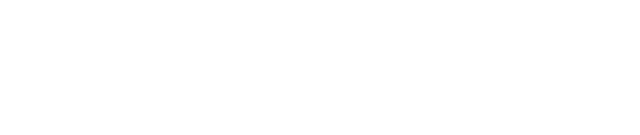
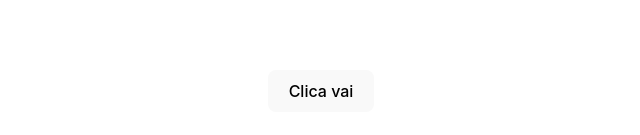
Before and after one commit to dvxme/lemon-lemon, a React (Vite) app: page / in a window 1280 px wide. Shown: the part 309-444 px from the top of the page, without its empty margins (319-959 px from the left). Built offline with nearby package versions, Linux system fonts and the light colour scheme.

Commit message:
feat(scene) - Create scene with big dialog

```diff
--- a/src/App.tsx
+++ b/src/App.tsx
@@ -1,3 +1,8 @@
-export const App = () =>
+import { FunctionComponentWithoutProps } from 'types/FunctionComponent'
+import { BigDialogScene } from 'scenes/BigDialogScene'
+
+
+export const App: FunctionComponentWithoutProps = () =>
   <>
+    <BigDialogScene />
   </>
--- /dev/null
+++ b/src/scenes/BigDialogScene.tsx
@@ -0,0 +1,52 @@
+import { FunctionComponentWithoutProps } from 'types/FunctionComponent'
+import { Dialog } from 'components/dialog/Dialog'
+import { useVisibility } from 'hooks/useVisibility'
+import { singleChildCentered } from 'utils/styles'
+import bigImage from 'assets/big.jpg'
+import { css } from '@emotion/react'
+
+
+const styles = {
+  bigImage: css({
+    width: '100%',
+  }),
+}
+
+export const BigDialogScene: FunctionComponentWithoutProps = () => {
+  const [isDialogVisible, dialogVisibility] = useVisibility(false)
+
+  return (
+    <>
+      <div
+        css={[singleChildCentered, {
+          height: '100%',
+        }]}
+      >
+        <button
+          onClick={dialogVisibility.show}
+        >
+          {'Clica vai'}
+        </button>
+      </div>
+      <Dialog
+        title={'Título Grande'}
+        closeOnOverlayClick
+        isOpen={isDialogVisible}
+        onClose={dialogVisibility.hide}
+      >
+        <p>
+          {
+            'Lorem ipsum dolor sit amet, consectetur adipiscing elit, sed do eiusmod tempor incididunt ut labore et dolore magna aliqua. Id nibh tortor id aliquet lectus. Nisl tincidunt eget nullam non nisi. Condimentum vitae sapien pellentesque habitant. Eu facilisis sed odio morbi. Molestie ac feugiat sed lectus vestibulum mattis. Amet consectetur adipiscing elit pellentesque habitant. Duis convallis convallis tellus id interdum velit laoreet id. Feugiat in fermentum posuere urna nec tincidunt praesent. Consequat interdum varius sit amet. Ut consequat semper viverra nam libero justo laoreet sit.\n'
+            + 'Tempus iaculis urna id volutpat lacus laoreet non curabitur gravida. Aliquam ultrices sagittis orci a scelerisque purus. Lacus sed viverra tellus in. Netus et malesuada fames ac turpis egestas maecenas pharetra convallis. Nunc pulvinar sapien et ligula ullamcorper malesuada proin libero nunc. Vivamus at augue eget arcu dictum varius duis. Amet est placerat in egestas erat imperdiet. Turpis nunc eget lorem dolor sed viverra ipsum nunc. Augue ut lectus arcu bibendum at varius vel pharetra. Quisque egestas diam in arcu cursus euismod quis. Quis vel eros donec ac odio tempor. Dolor sit amet consectetur adipiscing elit duis tristique sollicitudin. Lorem dolor sed viverra ipsum nunc aliquet bibendum enim facilisis. Ridiculus mus mauris vitae ultricies leo integer malesuada. Urna condimentum mattis pellentesque id. Sollicitudin nibh sit amet commodo nulla facilisi nullam vehicula. Amet consectetur adipiscing elit ut aliquam purus. Proin sed libero enim sed faucibus turpis. Neque ornare aenean euismod elementum. Viverra vitae congue eu consequat ac felis donec et odio.\n'
+            + 'Magna etiam tempor orci eu lobortis. Ut pharetra sit amet aliquam. Integer vitae justo eget magna fermentum iaculis. Sit amet cursus sit amet dictum. Ipsum dolor sit amet consectetur adipiscing. Hac habitasse platea dictumst vestibulum rhoncus est pellentesque elit ullamcorper. Cursus mattis molestie a iaculis. Ultricies mi quis hendrerit dolor. Faucibus scelerisque eleifend donec pretium vulputate sapien. Pellentesque pulvinar pellentesque habitant morbi tristique senectus. Quam quisque id diam vel quam elementum pulvinar. At elementum eu facilisis sed odio. Ultrices eros in cursus turpis massa tincidunt dui ut. Fermentum iaculis eu non diam phasellus vestibulum lorem sed. Massa tincidunt nunc pulvinar sapien et ligula. Auctor elit sed vulputate mi sit amet mauris. Venenatis urna cursus eget nunc scelerisque viverra. Dis parturient montes nascetur ridiculus mus mauris vitae ultricies. Urna nunc id cursus metus aliquam eleifend. Etiam erat velit scelerisque in dictum non consectetur.\n'
+            + 'Viverra aliquet eget sit amet. Interdum posuere lorem ipsum dolor sit amet. Feugiat scelerisque varius morbi enim nunc faucibus. Lorem donec massa sapien faucibus et molestie ac. Eget velit aliquet sagittis id. Aliquam malesuada bibendum arcu vitae elementum curabitur. Est ante in nibh mauris cursus. Lobortis feugiat vivamus at augue eget. In ornare quam viverra orci sagittis. Massa enim nec dui nunc mattis enim ut tellus. Ut sem nulla pharetra diam sit amet nisl suscipit adipiscing. Dui ut ornare lectus sit amet est placerat. Eu ultrices vitae auctor eu. Donec massa sapien faucibus et molestie. Arcu bibendum at varius vel pharetra vel. Dictum sit amet justo donec enim diam vulputate ut. Diam maecenas ultricies mi eget mauris pharetra et ultrices.\n'
+          }
+        </p>
+        <img
+          src={bigImage}
+          css={styles.bigImage}
+        />
+      </Dialog>
+    </>
+  )
+}
```
Also changed, not shown: src/assets/big.jpg (added).
